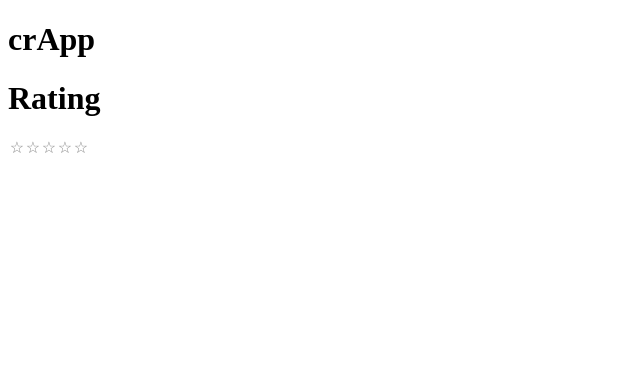
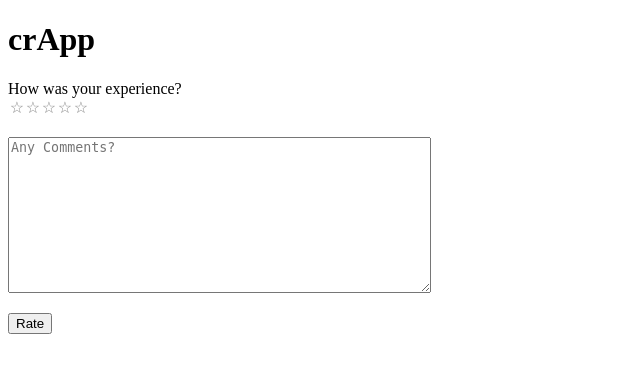
Before and after one commit to ambergers/crapp, a Flask app: page /rate/1/1 in a window 1280 px wide. Shown: the top 373 px of the page, without its empty margins (0-640 px from the left). Run offline with Flask 2, Linux system fonts and the light colour scheme; the visitor is signed in with stand-in values (Sample User, id 1).

Commit message:
Finished rating_form.html and logic for making Rating object to add to db

```diff
--- a/server.py
+++ b/server.py
@@ -9,7 +9,7 @@ from flask_debugtoolbar import DebugToolbarExtension
 
 from model import (connect_to_db, db, get_bathrooms_by_lat_long,
                    get_bathroom_objs_from_request, User, Bathroom, NamedList,
-                   Checkin)
+                   Checkin, Rating)
 
 
 app = Flask(__name__)
@@ -124,7 +124,6 @@ def show_checkin(bathroom_id):
 
     if session.get('user_id'):
         user_id = session.get('user_id')
-        bathroom_id = bathroom_id
 
         # Make checkin object, add it to the db
         checkin = Checkin(user_id, bathroom_id)
@@ -156,9 +155,26 @@ def show_rate_bathroom_form(bathroom_id, checkin_id):
 @app.route('/rate/<bathroom_id>/<checkin_id>', methods=['POST'])
 def process_rate_bathroom(bathroom_id, checkin_id):
     """Process user rating and add to db."""
-    pass
 
+    if session.get('user_id'):
+        user_id = session.get('user_id')
+        score = request.form.get('rating')
+        review_text = request.form.get('review_text')
 
+        # Make Rating object and add to db
+        rating = Rating(user_id=user_id,
+                        bathroom_id=bathroom_id,
+                        checkin_id=checkin_id,
+                        score=score,
+                        review_text=review_text)
+
+        print(rating)
+        print(rating.review_text)
+        flash("Rating submitted. Thanks!")
+        return redirect('/')
+    else:
+        flash("You must be logged in to add a rating.")
+        return redirect('/login')
 
 @app.route('/ratings')
 def show_user_ratings():
--- a/templates/rating_form.html
+++ b/templates/rating_form.html
@@ -6,10 +6,10 @@
 
 {% block body %}
 
-<h1> Rating </h1>
-<form>
+<form action={{ url_for("process_rate_bathroom", bathroom_id=bathroom_id, checkin_id=checkin_id) }} method="POST">
+  How was your experience?</br>
     <span class="star-cb-group">
-      <input type="radio" id="rating-5" name="rating" value="5" />
+      <input type="radio" id="rating-5" name="rating" value="5" required/>
       <label for="rating-5">5</label>
       <input type="radio" id="rating-4" name="rating" value="4" />
       <label for="rating-4">4</label>
@@ -22,6 +22,10 @@
       <input type="radio" id="rating-0" name="rating" value="0" class="star-cb-clear" />
       <label for="rating-0">0</label>
     </span>
+    <p>
+    <textarea name="review_text" cols="50" rows="10" maxlength="200" placeholder="Any Comments?"></textarea>
+    </p>
+    <input type="submit" name="submit" value="Rate">
 </form>
 
 {% endblock %}
--- a/templates/reg-form.html
+++ b/templates/reg-form.html
@@ -2,7 +2,7 @@
 {% block body %}
 
 <h1> Register </h1>
-  <form action="/register", method="POST">
+  <form action="/register" method="POST">
     Full Name <input type="text" name="full_name">
     </br>
     Email Address <input type="text" name="email">
```
